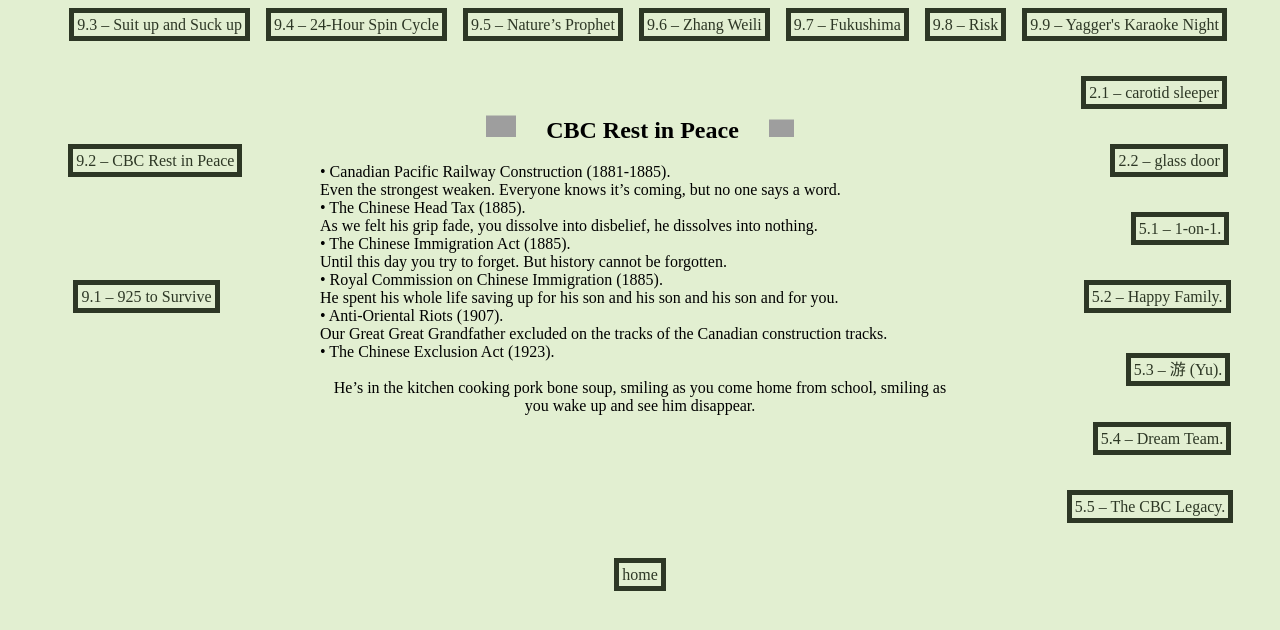
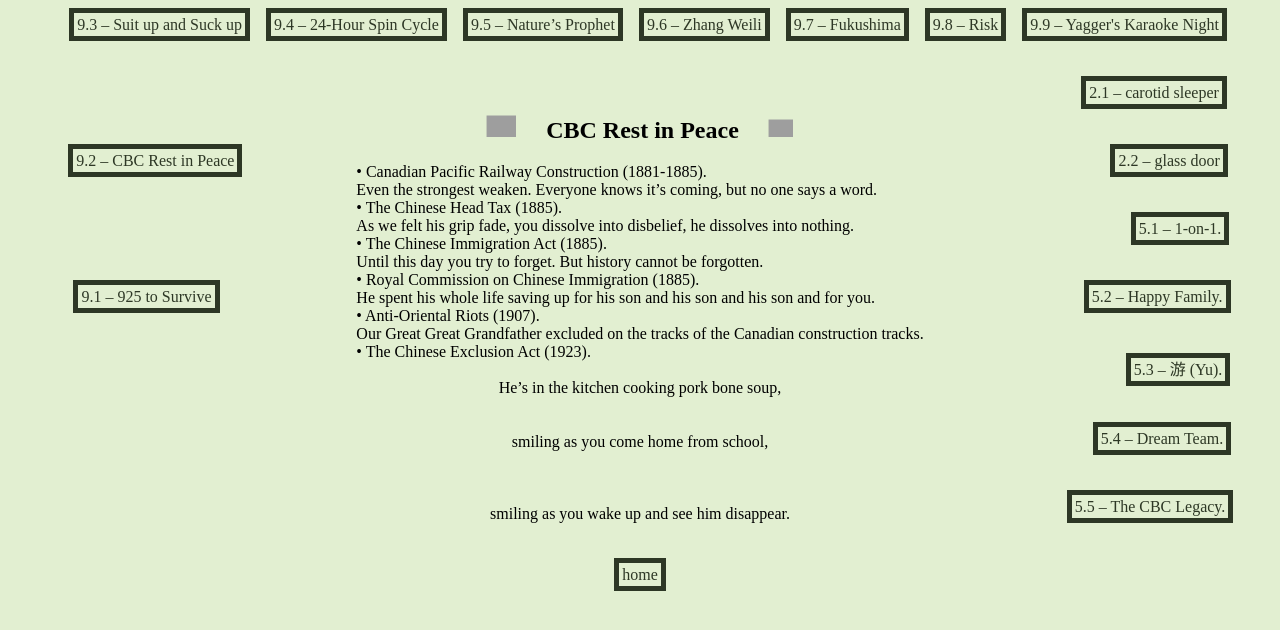
Before and after one commit to Project-925/project-925.github.io, a Jekyll site: the page 9.2.html, which Jekyll copies as it is, in a window 1280 px wide. Shown: the top 630 px of the page. Built offline with Jekyll 4.4.1, drawn with Linux system fonts in a browser that asks for light colours; grey boxes are pictures that could not be loaded.

Commit message:
Update 9.2.html

```diff
--- a/9.2.html
+++ b/9.2.html
@@ -245,7 +245,7 @@
 
 
             <div class="fixed">
-            <p><center> <h1 >  <br>
+            <p><center> <h1 >  <br> <br>   <br><br>  <br>
             <img id="myImg" src="https://user-images.githubusercontent.com/52555584/91510692-b5baaa00-e892-11ea-8df0-87622688130c.jpg"  style="height: 5%; width:10%;max-width:30px">
             &nbsp; &nbsp;  CBC Rest in Peace  &nbsp; &nbsp;  <img id="myImg1" src="https://user-images.githubusercontent.com/52555584/91510838-0a5e2500-e893-11ea-99c1-5cc317e91227.jpg"
             style="height: 5%; width:10%;max-width:25px">  </h1>    </center>
@@ -284,12 +284,21 @@
               •	The Chinese Exclusion Act (1923).
                    <br>
                     <br>
-          <center> He’s in the kitchen cooking pork bone soup, smiling as you come home from school, smiling as you wake up and see him disappear.</center>
+         <center>  He’s in the kitchen cooking pork bone soup,
+          <br>
+                    <br><br>smiling as you come home from school,
+                    <br>
+                    <br><br>
+                    <br>smiling as you wake up and see him disappear.</center>
 
               </p>
 
 
+
+
 </div>
+
+
 	    		</ul>
 			</nav>
 
```
